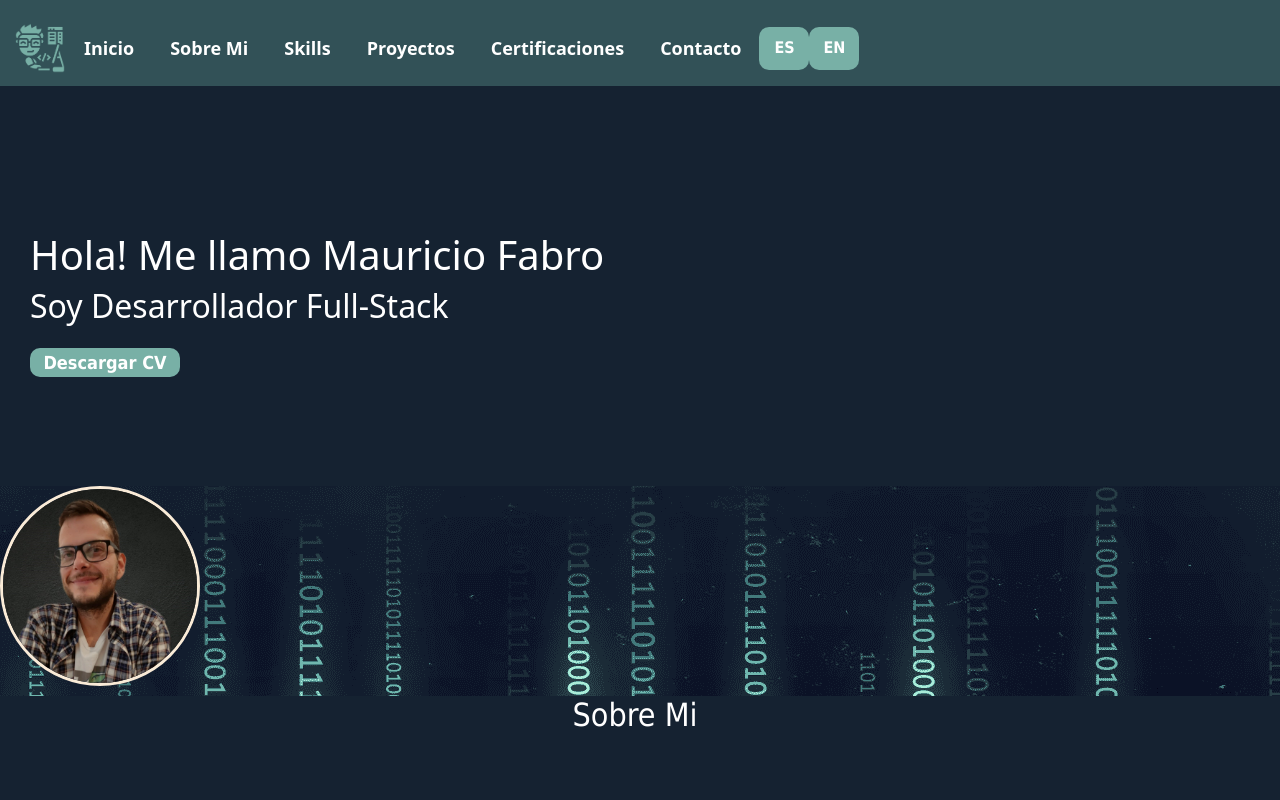
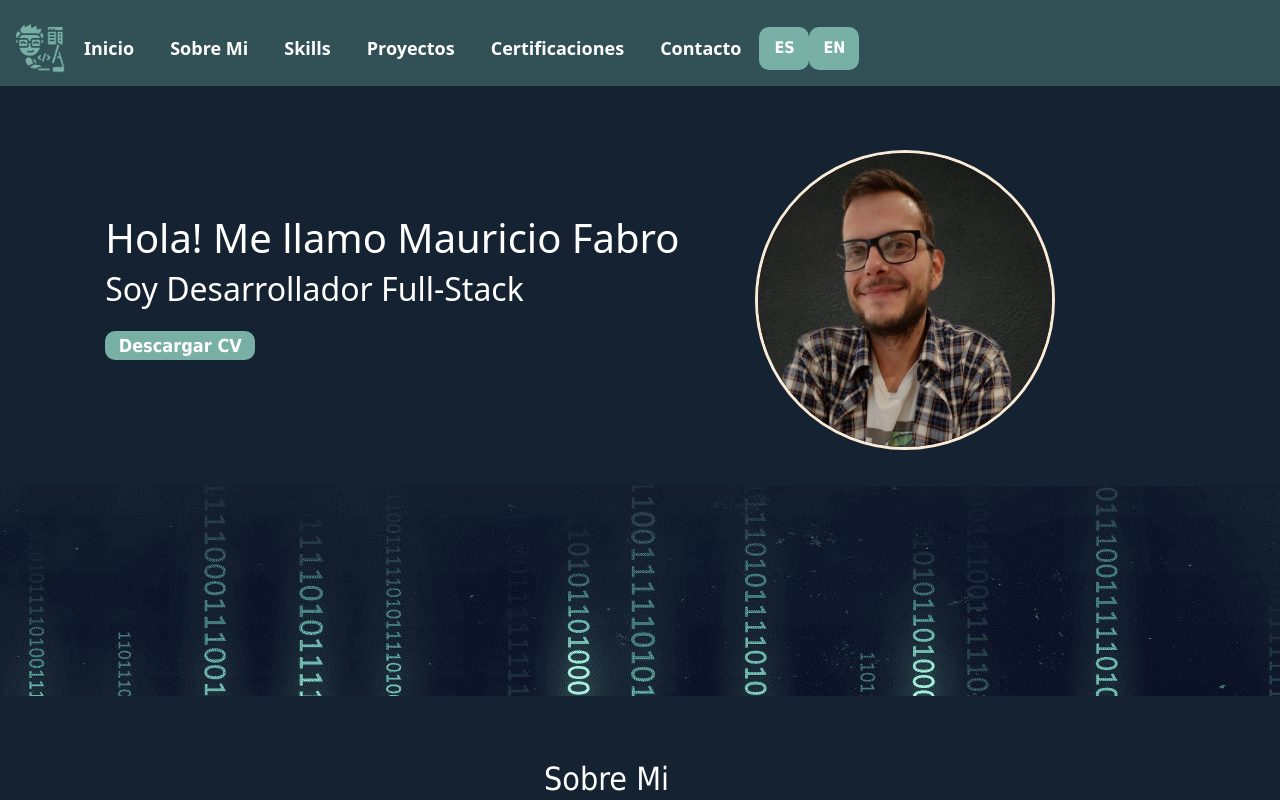
Before and after one commit to mauriruf32/mauriciofabro, a React (Create React App) app: page / in a window 1280 px wide. Shown: the top 800 px of the page. Built offline with nearby package versions, Linux system fonts and the light colour scheme.

Commit message:
filtro materiales

```diff
--- a/src/Views/About/About.css
+++ b/src/Views/About/About.css
@@ -16,21 +16,17 @@
     background-image: url('../../Images/binario.png');
     height: 210px;
     width: 100%;
-    justify-content: center;
+    margin-bottom: 5%;
+    justify-items: center;
+
   }
 
   .h2 {
-    margin-right: 10px;
+    margin-right: 6%;
+
   }
 
-  .imageAbout {
-    border-color: antiquewhite;
-    border-style: solid;
-    border-radius: 300px;
-    height: 200px;
-    width: 200px;
-  background-color: #152231;
-  }
+
 
   .textAbout {
     width: 100%; /* Utiliza el 100% del ancho en pantallas más pequeñas */
@@ -39,11 +35,12 @@
     font-size: larger;
     text-align: justify;
     margin-bottom: 10%;
-    margin-top: 5%;
+    margin-top: 2%;
     display: flex;
   }
 
   .img {
     max-width: 100%;
     height: auto;
+
   }
--- a/src/Views/About/About.jsx
+++ b/src/Views/About/About.jsx
@@ -1,6 +1,5 @@
 import React from 'react';
 
-import Image from "../../Images/mauri.jpeg"
 
 import "./About.css";
 import { useTranslation } from 'react-i18next';
@@ -12,7 +11,6 @@ const About = () => {
   return (
     <section className="about">
       <div className="backIm">
-    <img className="imageAbout" src={Image} alt="img_about"/>
 
       </div>
       <div className="container">
--- a/src/Views/Home/Home.css
+++ b/src/Views/Home/Home.css
@@ -2,20 +2,32 @@
     width: 100%;
     height: 400px;
     display: flex;
-    flex-direction: column;
+    flex-direction: row-reverse;
     color: white; /* Ajusta el color del texto para que sea legible en la imagen */
     justify-content: space-evenly;
     background-color: #152231;
+
 }
 
 
 .textHome {
-    margin-top: 100px;
+    margin-top: 10%;
 
     text-align: left;
     font-size: xx-large;
     height: 210px;
     margin-left: 30px;
+}
+
+.imageAbout {
+  border-color: antiquewhite;
+  border-style: solid;
+  border-radius: 300px;
+  height: 300px;
+  width: 300px;
+background-color: #152231;
+margin-right: 150px;
+margin-top: 5%;
 }
 
 .botton {
--- a/src/Views/Home/Home.jsx
+++ b/src/Views/Home/Home.jsx
@@ -1,5 +1,6 @@
 import React from 'react';
 import { useTranslation } from 'react-i18next';
+import Image from "../../Images/mauri.jpeg"
 
 import CV_Eng from './CV Mauricio Fabro 2024_English.pdf';
 import CV_Spa from './CV Mauricio Fabro 2024_Spanish.pdf';
@@ -19,12 +20,17 @@ function Home() {
   return (
     <section className='home'>
       <div className='container1'>
+    <img className="imageAbout" src={Image} alt="img_about"/>
+
         <div className='textHome'>
           <h1>{t(`home.welcome`)}</h1>
           <h2>{t(`home.presentation`)}</h2>
           <button className='botton' onClick={handleDownload}>{t(`buttons.buttons_home`)}</button>
+
         </div>
+
       </div>
+
     </section>
   );
 }
```
